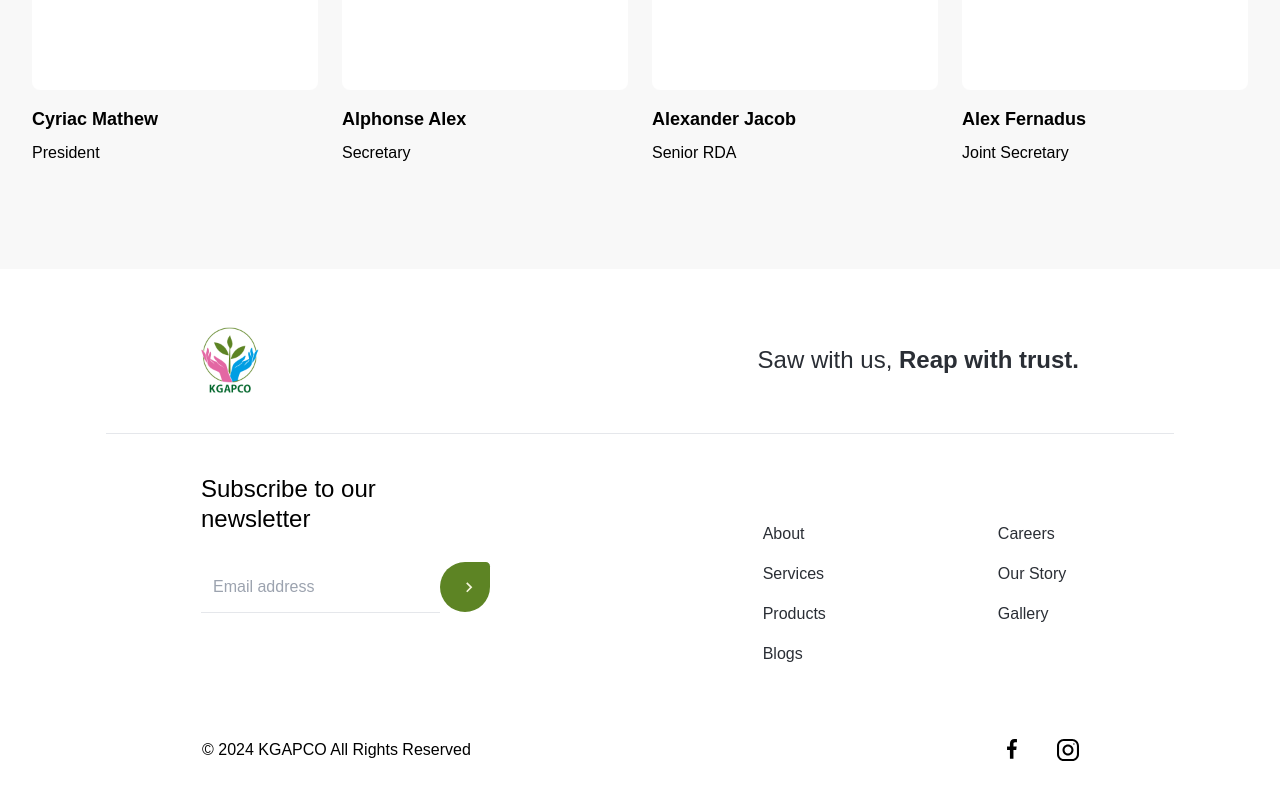
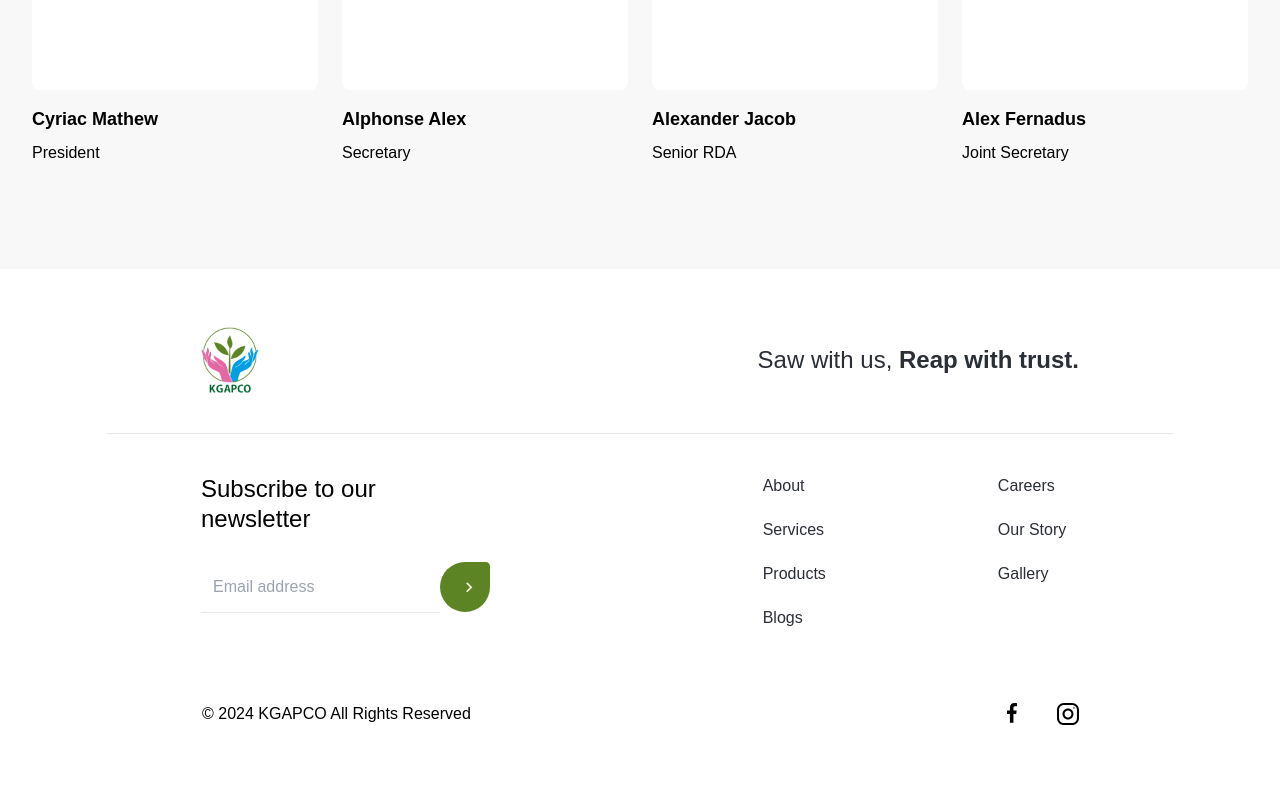
Before and after one commit to Vaishak2/Kerala_Agricultural_Producer_Firm, a React (Create React App) app: page /aboutUs in a window 1280 px wide. Shown: the part 2649-3449 px from the top of the page. Built offline with nearby package versions, Linux system fonts and the light colour scheme.

Commit message:
footer-changeed

```diff
--- a/src/Components/Footer/Footer.js
+++ b/src/Components/Footer/Footer.js
@@ -117,7 +117,7 @@ function Footer() {
       <div className="mx-auto sm:w-[1068px] w-full mt-[32px] sm:h-[1px] sm:mt-[40px] border-b"></div>
 
       <div className='sm:mt-[40px] mt-[48px] sm:flex justify-between sm:mx-[185px]'>
-        <div>
+        <div >
           <h2 className='text-[24px] font-normal text-justify leading-[30px]'>
             Subscribe to our <br /> newsletter
           </h2>
@@ -146,9 +146,9 @@ function Footer() {
 
         </div>
 
-        <div className="flex mt-[48px]   mx-auto m:w-fit text-justify ">
+        <div className="flex   mx-auto m:w-fit text-justify ">
           {linkSections.map((section, idx) => (
-            <div onClick={scrollToTop} key={idx} className={`space-y-4 ${idx === 0 ? 'sm:ml-[260px] ml-[16px]' : idx === 1 ? 'sm:ml-[172px] ml-[104px]' : ''}`}>
+            <div onClick={scrollToTop} key={idx} className= {` ${idx === 0 ?  'sm:ml-[260px]  ml-[16px]' : idx === 1 ? 'sm:ml-[172px] ml-[104px]' : ''}`}>
               {section.links.map((link, i) => (
 
                 <Link key={i} to={link.path} className={`block font-light text-[16px] text-[#2A2E35] hover:underline  ${i > 0 ? 'sm:mt-[20px] mt-[20px]' : ''}`}>
```
